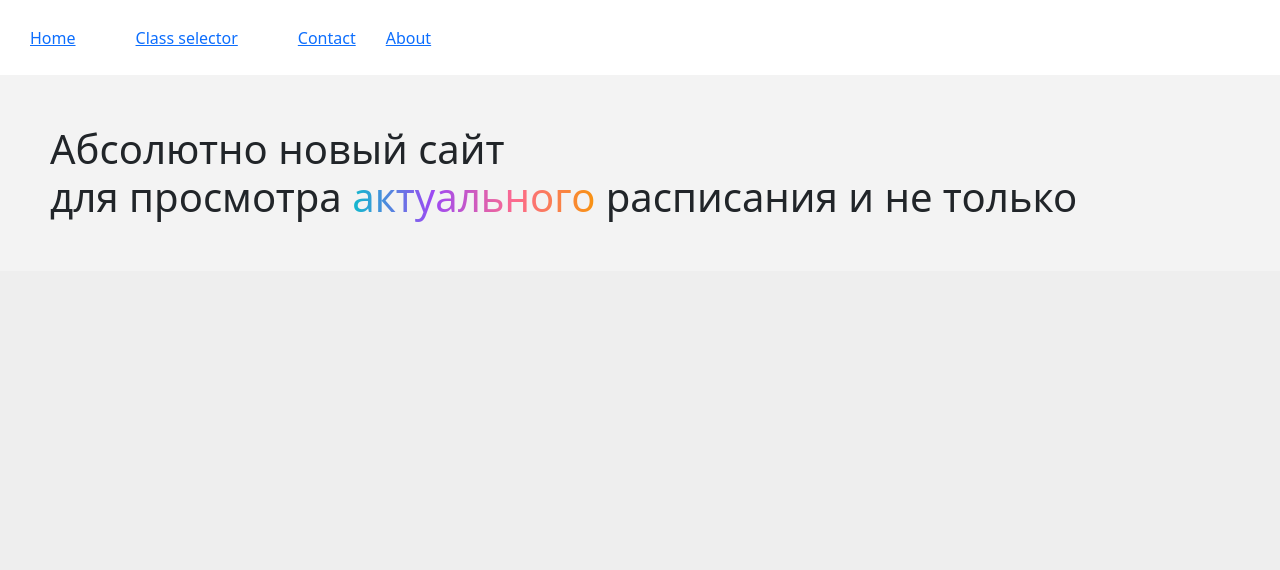
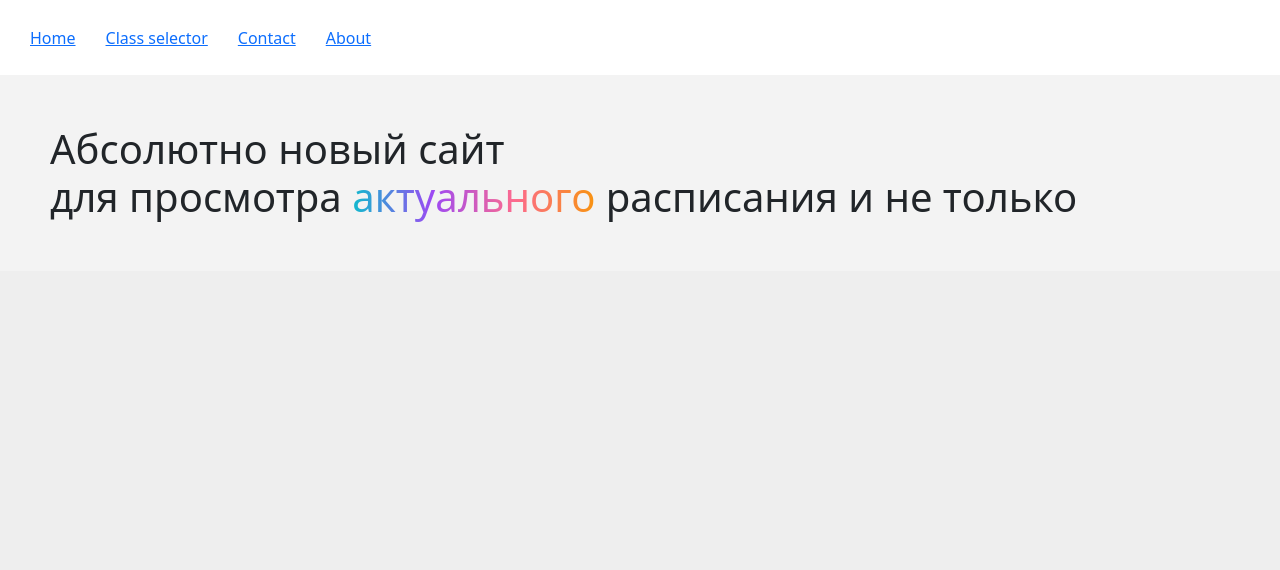
Before and after one commit to zsmcorp/zsm, a Django app: page / in a window 1280 px wide. Shown: the top 570 px of the page. Run offline with Django 4.2, Linux system fonts and the light colour scheme.

Commit message:
navbar-made

```diff
--- a/zsm/templates/base.html
+++ b/zsm/templates/base.html
@@ -67,11 +67,12 @@
             vertical-align: middle;
             align-items: center;
             justify-content: left;
+            padding-left: 30px;
         }
 
         .navbar-button {
-            margin-left: 30px;
             margin-right: 30px;
+
         }
 
         .lesson {
```
